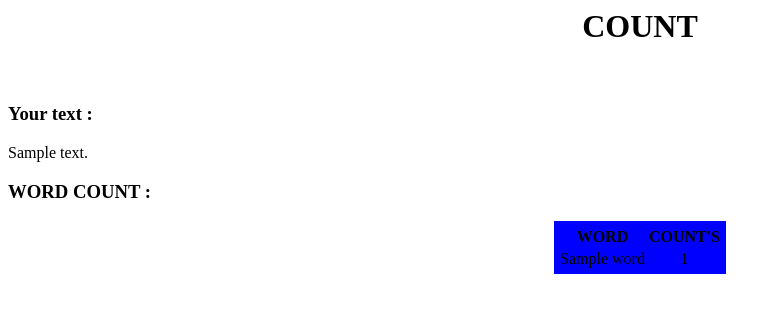
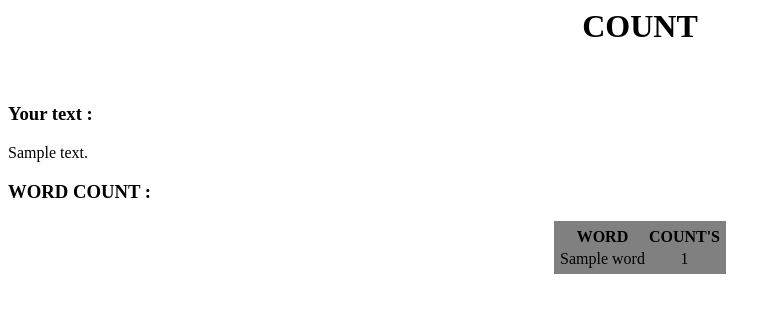
Before and after one commit to mdirfan11/WordCounter_project, a Django app: template templates/count.html in a window 1280 px wide. Shown: the top 313 px of the page, without its empty margins (0-780 px from the left). Run offline with Django 3.2, Linux system fonts and the light colour scheme; the template is opened without the code that fills it: most values are stand-ins (such as "Sample title", 1, 10 or a date in 2020).

Commit message:
Changing table bg color

```diff
--- a/templates/count.html
+++ b/templates/count.html
@@ -7,7 +7,7 @@
 <br>
 <h3>WORD COUNT : </h3>
 <center>
-    <table style="border: 1px gray; padding: 0.2rem; align-self: center; background-color: blue;">
+    <table style="border: 1px gray; padding: 0.2rem; align-self: center; background-color: grey;">
         <thead>
             <tr>
                 <th>WORD</th>
```
